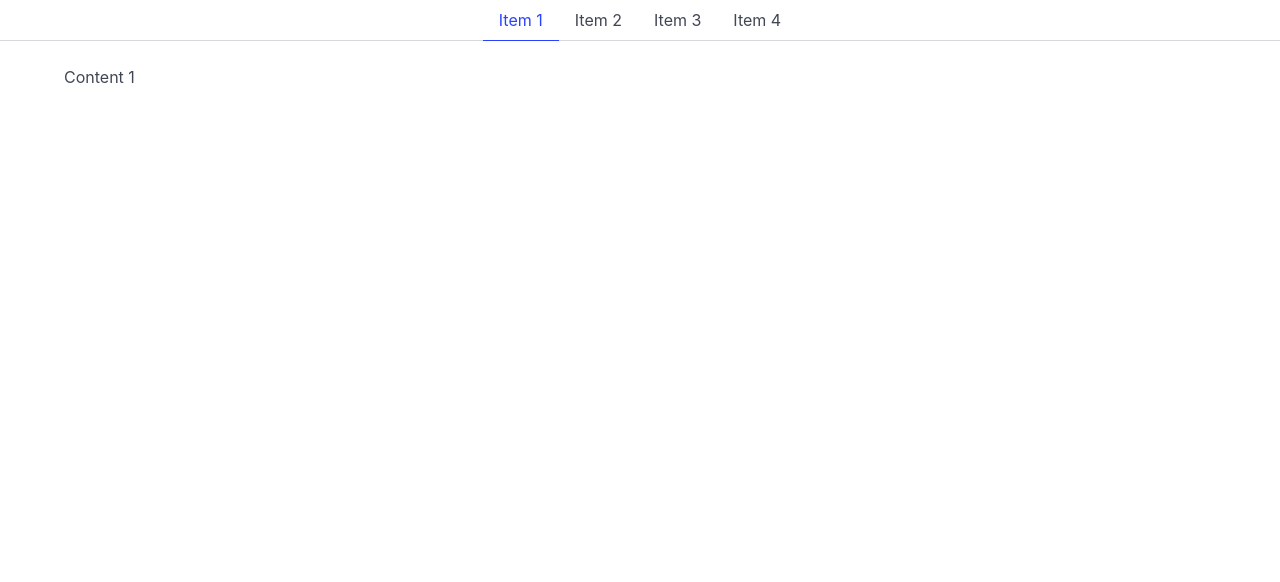
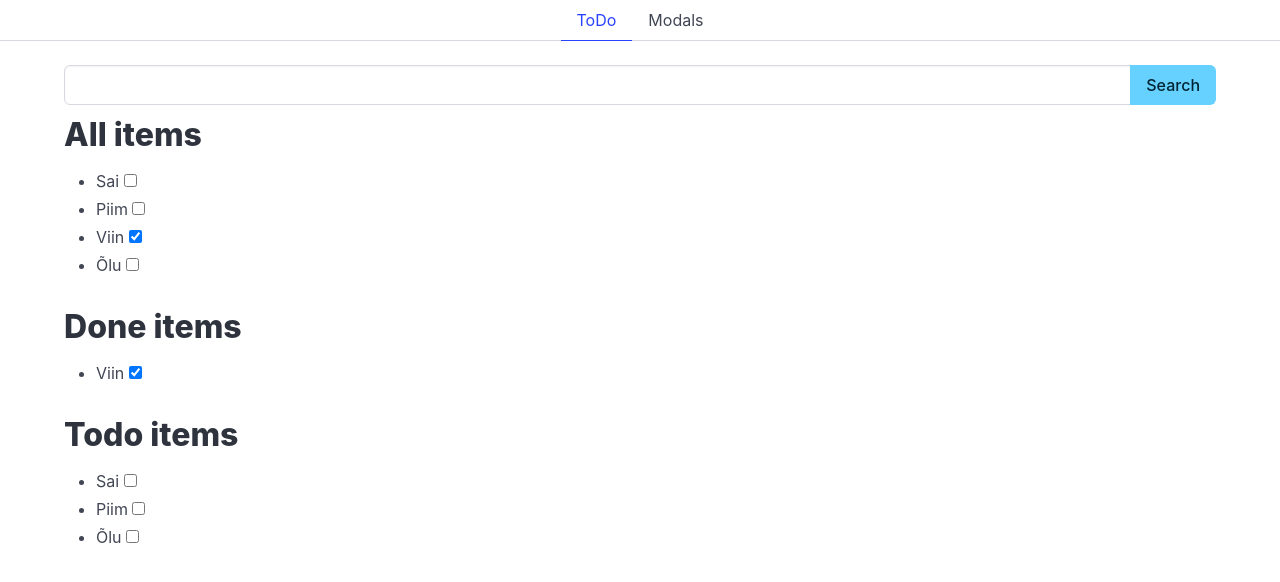
Before and after one commit to M4stas/learnnode, a Vue app: page / in a window 1280 px wide. Shown: the top 582 px of the page. Built offline with nearby package versions, Linux system fonts and the light colour scheme.

Commit message:
Add component is example

```diff
--- a/src/app.vue
+++ b/src/app.vue
@@ -1,26 +1,24 @@
 <script setup>
 import { ref } from 'vue';
 import Tabs from './components/Tabs.vue';
+import ToDo from './pages/ToDo.vue';
+import Modals from './pages/Modals.vue';
 
 let titles = ref([
-    'Item 1',
-    'Item 2',
-    'Item 3',
-    'Item 4',
+    'ToDo',
+    'Modals',
 ])
 let activeTab = ref(0)
 let contents = ref([
-    'Content 1',
-    'Content 2',
-    'Content 3',
-    'Content 4',
+    ToDo,
+    Modals
 ])
 </script>
 
 <template>
-    <Tabs :titles="titles" :active="activeTab" @setActive="activeTab=$event"></Tabs>
+    <Tabs :titles="titles" :active="activeTab" @setActive="activeTab = $event"></Tabs>
     <div class="container">
-        {{ contents[activeTab] }}
+        <component :is="contents[activeTab]"></component>
     </div>
 </template>
 
--- a/src/pages/Modals.vue
+++ b/src/pages/Modals.vue
@@ -1,7 +1,7 @@
 <script setup>
 import { ref } from 'vue';
-import Modal from './components/Modal.vue';
-import ImgModal from './components/ImgModal.vue';
+import Modal from '../components/Modal.vue';
+import ImgModal from '../components/ImgModal.vue';
 
 let modal1Active = ref(false);
 let modal2Active = ref(false);
--- a/src/pages/ToDo.vue
+++ b/src/pages/ToDo.vue
@@ -1,6 +1,6 @@
 <script setup>
 import { computed, ref } from 'vue';
-import ItemList from './components/ItemList.vue';
+import ItemList from '../components/ItemList.vue';
 let i = 1;
 let items = ref([
     { id: i++, text: 'Sai', isDone: false },
```
